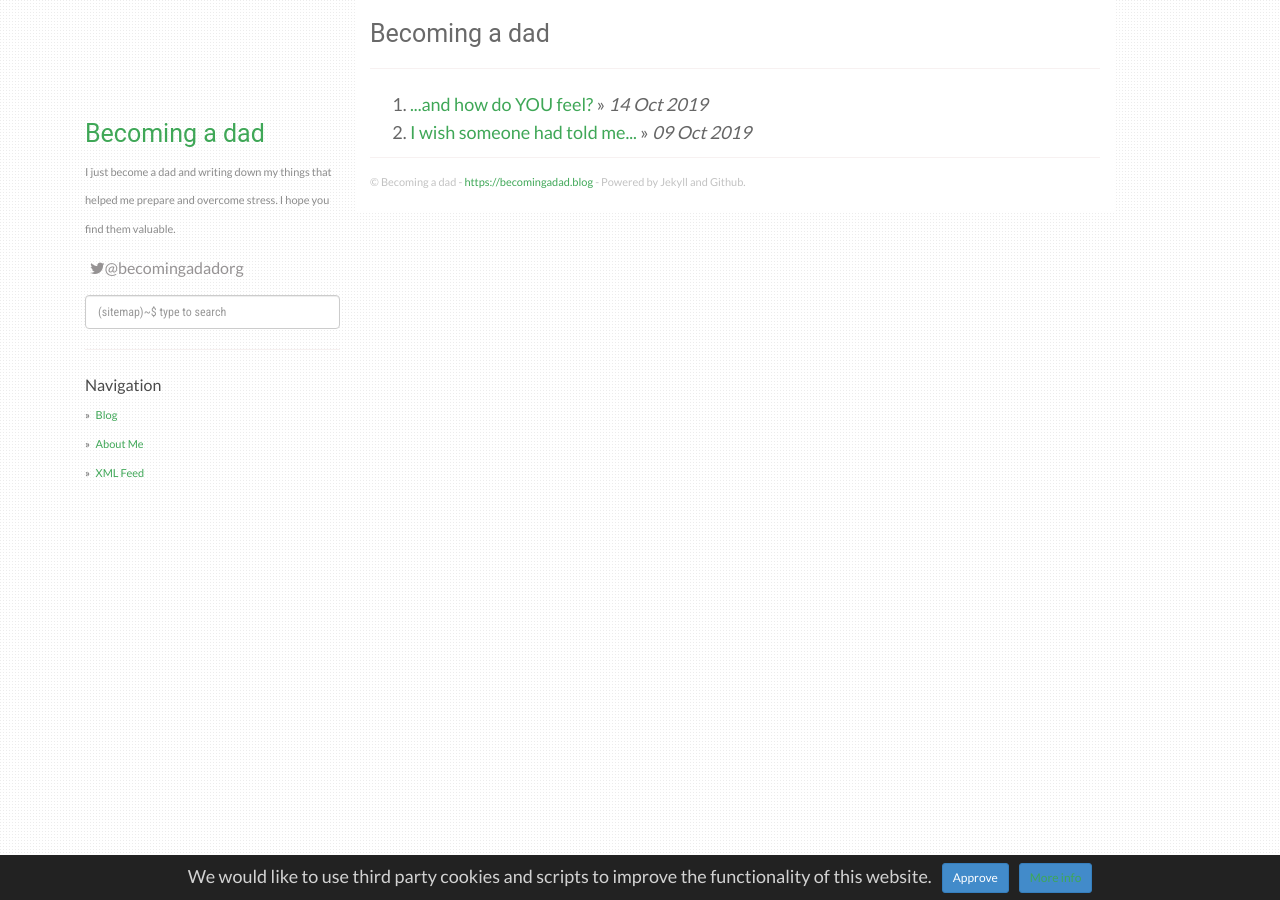
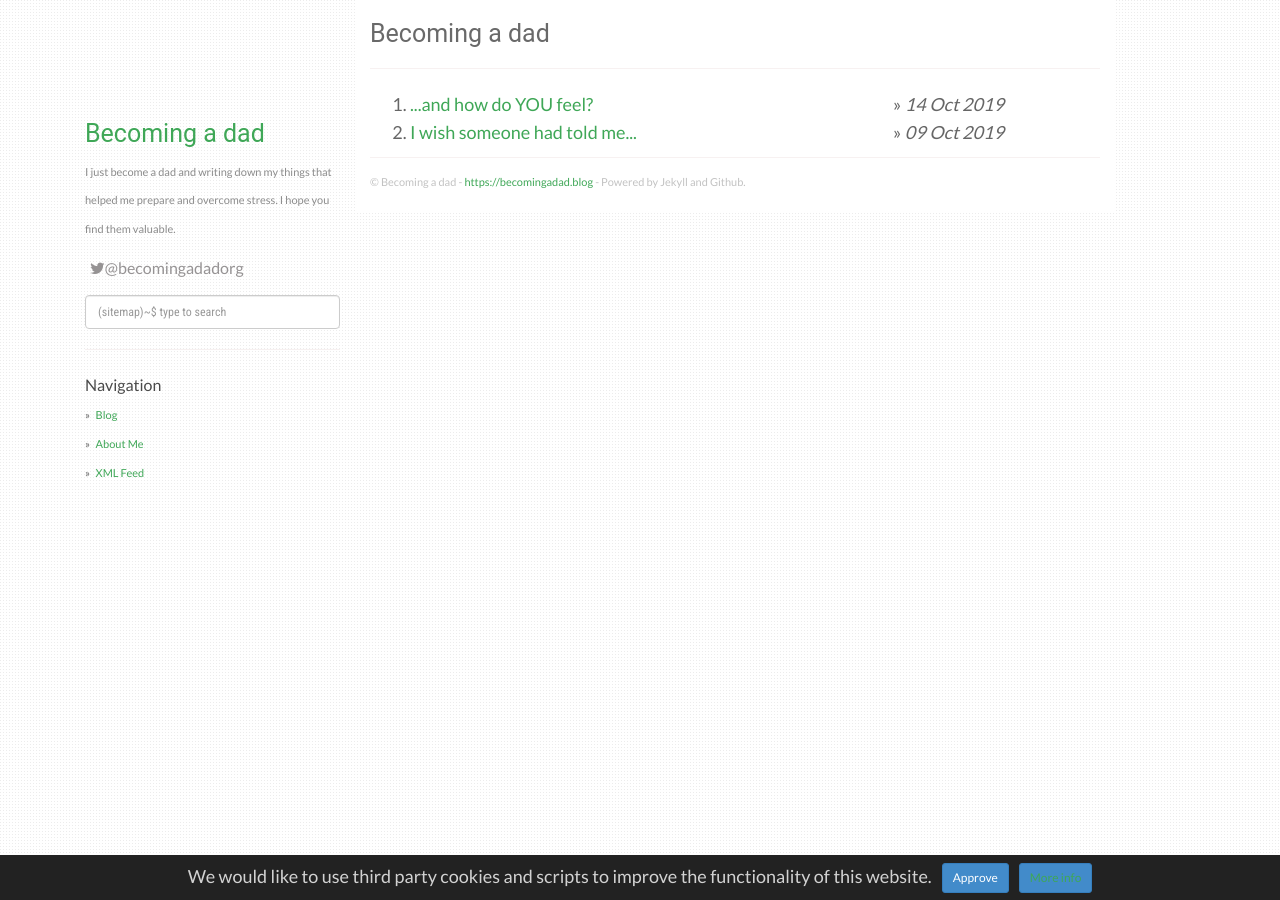
Before and after one commit to becomingadadblog/becomingadad, a Jekyll site: the page built from index.html, in a window 1280 px wide. Built offline with Jekyll 4.4.1, drawn with Linux system fonts in a browser that asks for light colours; nearby versions of some CDN libraries; the list of posts is cut into pages by our own code.

Commit message:
Moved date to the right side

```diff
--- a/index.html
+++ b/index.html
@@ -5,13 +5,11 @@ layout: default
 <div id="home">
   <h1>{{ site.title }}</h1>
   <hr />
-
   <ol class="posts">
     {% for post in paginator.posts %}
-      <li><a href="{{ post.url }}">{{ post.title }}</a> &raquo; <i><span>{{ post.date | date_to_string }}</span></i></li>
+      <li><a href="{{ post.url }}"><span class="post-title">{{ post.title }}</span></a> &raquo; <i><span class="post-date">{{ post.date | date_to_string }}</span></i></li>
     {% endfor %}
   </ol>
-
   <!-- Pagination links -->
   {% if paginator.total_pages > 1 %}
     <ul class="pagination pagination-sm">
--- a/static/css/main.css
+++ b/static/css/main.css
@@ -103,6 +103,8 @@ div.col-sm-3 div.profile-about {
   color: #8C8C8C;
 }
 
+
+
 /* Pagination */
 .PageNavigation {
   font-size: 14px;
@@ -167,3 +169,14 @@ div.col-sm-3 div.profile-about {
     margin-top: 30px;
   }
 }
+
+#home .posts .post-title{
+  display: block;
+  width: 70%;
+}
+
+@media (min-width: 470px) {
+  #home .posts .post-title{
+    float: left;
+  }
+}
```
